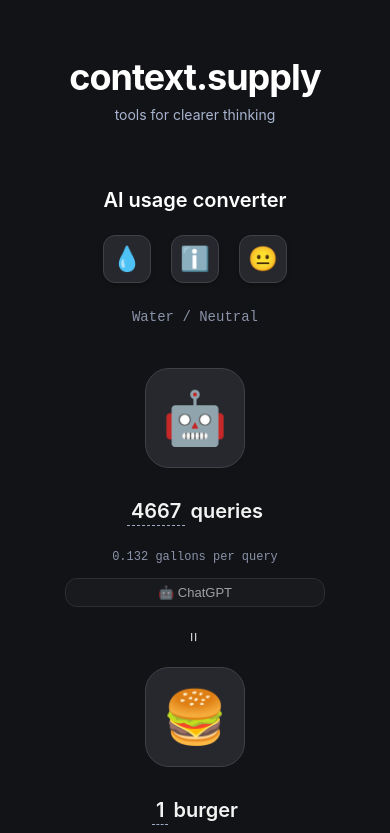
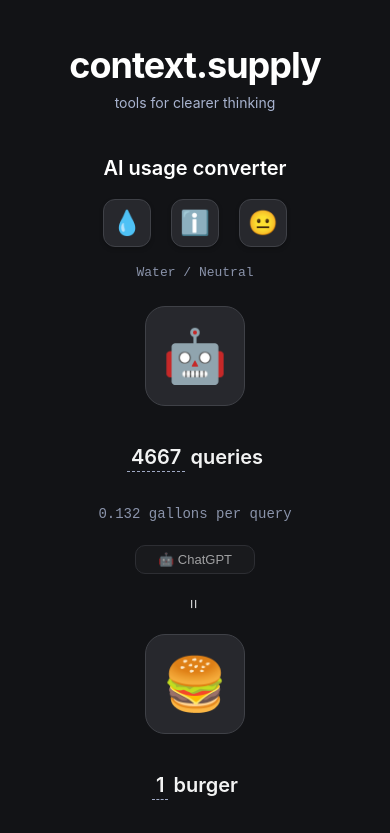
Before and after one commit to dame-is/context-supply, a React (Vite) app: page / in a window 390 px wide. Shown: the top 833 px of the page. Built offline with nearby package versions, Linux system fonts and the light colour scheme.

Commit message:
fix typo and overall sizing

```diff
--- a/src/App.css
+++ b/src/App.css
@@ -1,7 +1,7 @@
 #root {
   max-width: 1280px;
   margin: 0 auto;
-  padding: 2rem;
+  padding: 1rem;
   text-align: center;
   min-height: 100vh;
   box-sizing: border-box;
@@ -45,17 +45,17 @@
 
 .app {
   height: 100%;
-  padding: 20px;
+  padding: 10px;
   box-sizing: border-box;
 }
 
 .app-header {
-  margin-bottom: 32px;
-  margin-top: 32px;
+  margin-bottom: 20px;
+  margin-top: 20px;
 }
 
 .site-title {
-  font-size: 48px;
+  font-size: 36px;
   font-weight: 700;
   margin: 0;
   color: #fff;
@@ -65,9 +65,9 @@
 }
 
 .site-tagline {
-  font-size: 16px;
+  font-size: 14px;
   color: #a8b3cf;
-  margin: 8px 0 0 0;
+  margin: 4px 0 0 0;
   font-weight: 400;
 }
 
--- a/src/components/EnergyConverter.css
+++ b/src/components/EnergyConverter.css
@@ -1,14 +1,14 @@
 .converter-container {
-  max-width: 900px;
-  margin: 40px auto;
+  max-width: 800px;
+  margin: 20px auto;
   padding: var(--spacing);
 }
 
 .converter-title {
-  font-size: 24px;
+  font-size: 20px;
   font-weight: 600;
   color: var(--text-color);
-  margin: 0 0 24px 0;
+  margin: 0 0 16px 0;
   text-align: center;
 }
 
@@ -16,15 +16,15 @@
   display: flex;
   justify-content: center;
   align-items: center;
-  gap: 16px;
-  margin-bottom: 20px;
+  gap: 12px;
+  margin-bottom: 16px;
 }
 
 .mode-status {
   text-align: center;
   color: var(--text-secondary);
-  font-size: 14px;
-  margin-bottom: 40px;
+  font-size: 13px;
+  margin-bottom: 24px;
   font-family: monospace;
   opacity: 0.8;
 }
@@ -33,7 +33,37 @@
   display: flex;
   justify-content: center;
   align-items: flex-start;
-  gap: 60px;
+  gap: 40px;
+}
+
+.emoji-box {
+  font-size: 80px;
+  line-height: 1;
+  background-color: var(--card-bg);
+  width: 140px;
+  height: 140px;
+  display: flex;
+  align-items: center;
+  justify-content: center;
+  border-radius: 20px;
+  margin-bottom: 8px;
+  border: 1px solid #3f4147;
+}
+
+.quantity {
+  font-size: 24px;
+  font-weight: 600;
+  margin: 8px 0;
+  color: var(--text-color);
+  opacity: 0.95;
+}
+
+.equals-sign {
+  font-size: 32px;
+  font-weight: 300;
+  color: var(--text-color);
+  opacity: 0.8;
+  margin-top: 140px;
 }
 
 .emoji-button {
@@ -102,33 +132,31 @@
   margin-bottom: 0;
 }
 
+.selector-container {
+  display: flex;
+  flex-direction: column;
+  gap: 10px;
+  width: 140px;
+}
+
+.dark-select {
+  padding: 8px;
+  border-radius: var(--border-radius);
+  border: 1px solid #3f4147;
+  font-size: 14px;
+  text-align: center;
+  width: 140px;
+  background-color: var(--secondary-bg);
+  color: var(--text-color);
+  cursor: pointer;
+  appearance: none;
+}
+
 @media (max-width: 768px) {
-  .measurement-toggles {
-    gap: 12px;
-    margin-bottom: 24px;
-  }
-
   .converter-body {
     flex-direction: column;
     align-items: center;
     gap: 20px;
-  }
-
-  .emoji-box {
-    width: 120px;
-    height: 120px;
-    font-size: 64px;
-    margin-bottom: 8px;
-  }
-
-  .quantity {
-    font-size: 24px;
-    margin: 8px 0;
-  }
-
-  .percentage {
-    font-size: 12px;
-    margin-top: 4px;
   }
 
   .equals-sign {
@@ -141,26 +169,56 @@
 
   .side {
     width: 100%;
-    max-width: 300px;
+    max-width: 280px;
     margin: 0 auto;
-    gap: 12px;
+  }
+
+  .emoji-box {
+    width: 120px;
+    height: 120px;
+    font-size: 60px;
+  }
+
+  .quantity {
+    font-size: 20px;
   }
 
   .selector-container {
-    width: 100%;
-    max-width: 300px;
-    margin: 0 auto;
-  }
-
-  .site-title {
-    font-size: 36px;
-    margin-bottom: 24px;
+    width: 120px;
   }
 
   .dark-select {
-    padding: 8px;
-    font-size: 14px;
-    width: 100%;
+    width: 120px;
+  }
+}
+
+@media (max-height: 700px) {
+  .converter-container {
+    margin: 10px auto;
+  }
+
+  .measurement-toggles {
+    gap: 8px;
+    margin-bottom: 12px;
+  }
+
+  .mode-status {
+    margin-bottom: 16px;
+  }
+
+  .emoji-box {
+    width: 100px;
+    height: 100px;
+    font-size: 50px;
+  }
+
+  .equals-sign {
+    margin-top: 100px;
+  }
+
+  .quantity {
+    font-size: 18px;
+    margin: 6px 0;
   }
 
   .unit-text {
@@ -168,15 +226,12 @@
     margin-top: 2px;
   }
 
-  .percentage-footer {
-    margin-top: 24px;
-    padding-top: 16px;
-    font-size: 14px;
+  .selector-container {
+    width: 100px;
   }
 
-  .converter-title {
-    font-size: 20px;
-    margin-bottom: 20px;
+  .dark-select {
+    width: 100px;
   }
 }
 
@@ -215,47 +270,12 @@
     padding: 6px;
     font-size: 13px;
   }
-}
 
-/* Additional optimization for very small screens */
-@media (max-height: 700px) {
-  .measurement-toggles {
-    gap: 10px;
-    margin-bottom: 16px;
+  .selector-container {
+    width: 120px;
   }
 
-  .emoji-box {
-    width: 100px;
-    height: 100px;
-    font-size: 52px;
-  }
-
-  .quantity {
-    font-size: 20px;
-  }
-
-  .percentage {
-    font-size: 11px;
-  }
-
-  .site-title {
-    font-size: 32px;
-    margin-bottom: 20px;
-  }
-
-  .unit-text {
-    font-size: 11px;
-    margin-top: 2px;
-  }
-
-  .percentage-footer {
-    margin-top: 20px;
-    padding-top: 12px;
-    font-size: 13px;
-  }
-
-  .converter-title {
-    font-size: 18px;
-    margin-bottom: 16px;
+  .dark-select {
+    width: 120px;
   }
 }
--- a/src/components/EnergyConverter.jsx
+++ b/src/components/EnergyConverter.jsx
@@ -15,6 +15,9 @@ const EnergyConverter = () => {
 
     // Handle the case where unit is a string (like "Queries")
     if (typeof unit === 'string') {
+      if (unit === 'queries') {
+        return roundedValue === 1 ? 'query' : 'queries';
+      }
       const singularUnit = unit.endsWith('s') ? unit.slice(0, -1) : unit;
       return roundedValue === 1 ? singularUnit : unit;
     }
--- a/src/index.css
+++ b/src/index.css
@@ -21,8 +21,8 @@
   --background-color: #ffffff;
   --container-bg: #ffffff;
   --text-color: #ffffff;
-  --border-radius: 12px;
-  --spacing: 20px;
+  --border-radius: 10px;
+  --spacing: 16px;
   --primary-bg: #121316;
   --secondary-bg: #1e1f23;
   --card-bg: #27282d;
```
